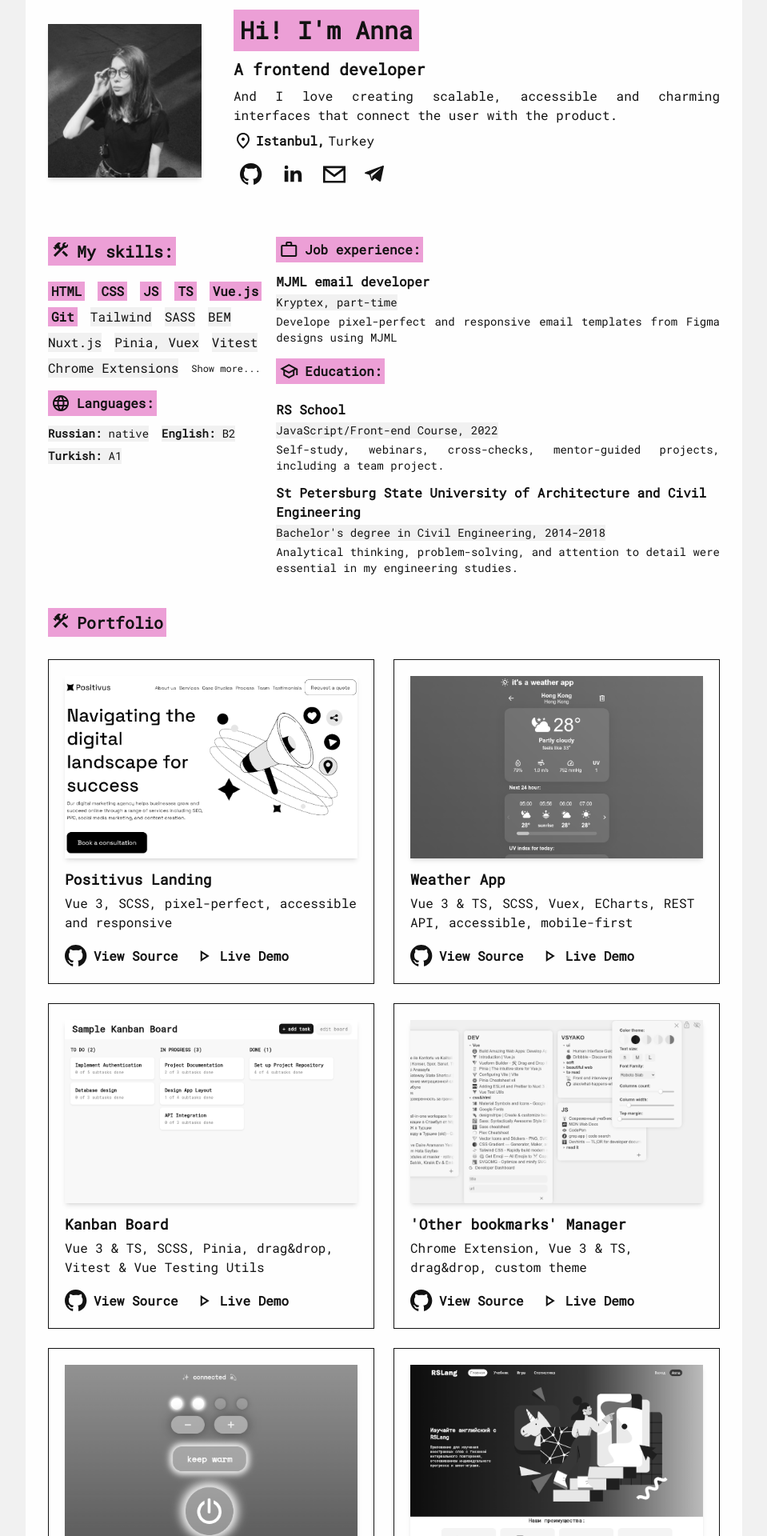
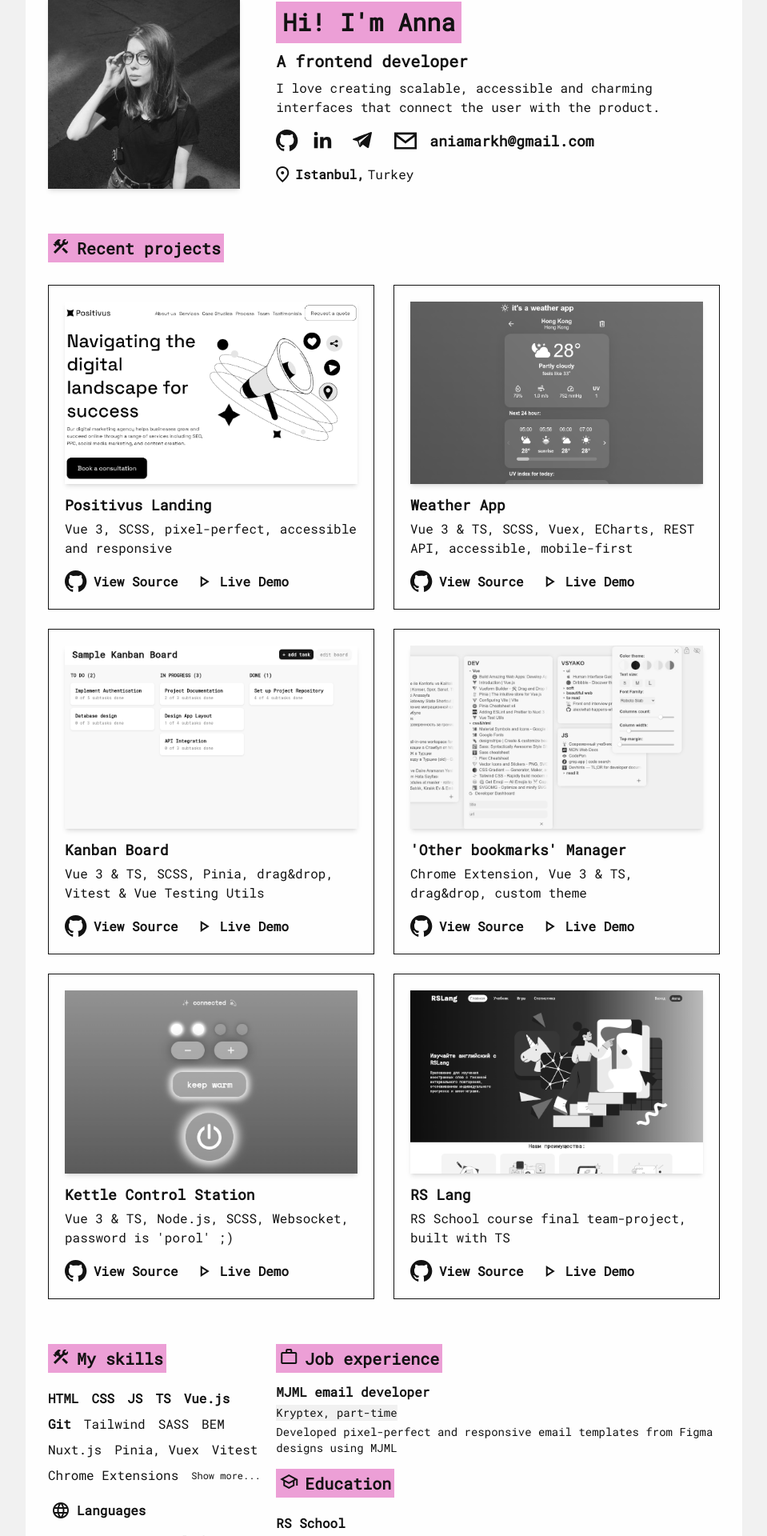
Before and after one commit to aniamarkh/cv, a Nuxt app: page / in a window 1280 px wide. Shown: the part 84-2004 px from the top of the page at 80% size, without its empty margins (160-1119 px from the left). Built offline with nearby package versions, Linux system fonts and the light colour scheme.

Commit message:
fix: layout

```diff
--- a/app.vue
+++ b/app.vue
@@ -16,19 +16,19 @@ useHead({
     class="overflow-x-clip md:w-full w-lg mx-auto min-h-screen font-primary flex flex-col gap-6 bg-white text-black selection:bg-accent selection:text-white dark:bg-darkgrey dark:text-lightgrey transition-all duration-300"
   >
     <HeaderSection />
-    <main class="flex flex-col gap-10 px-7">
+    <main class="flex flex-col px-7">
       <AboutSection />
-      <div class="grid grid-cols-3 md:grid-cols-1 gap-4 md:gap-10 md:max-w-lg">
-        <div id="skills" class="flex flex-col gap-4 col-span-1 md:col-span-2">
+      <PortfolioSection />
+      <div id="skills" class="grid grid-cols-3 md:grid-cols-1 gap-4 md:max-w-lg mb-4">
+        <div class="flex flex-col gap-4 col-span-1 md:col-span-2">
           <SkillsSection />
           <LangsSection />
         </div>
-        <div id="experience" class="flex flex-col gap-4 col-span-2">
+        <div class="flex flex-col gap-4 col-span-2">
           <JobSection />
           <EducationSection />
         </div>
       </div>
-      <PortfolioSection />
     </main>
     <FooterSection />
   </div>
--- a/assets/css/main.css
+++ b/assets/css/main.css
@@ -42,11 +42,7 @@
   }
 
   .primary-skill {
-    @apply bg-accent font-bold dark:text-black px-1;
-  }
-
-  .skill {
-    @apply bg-lightgrey dark:bg-darkgrey md:font-bold;
+    @apply font-bold;
   }
 }
 
--- a/components/AboutSection.vue
+++ b/components/AboutSection.vue
@@ -1,22 +1,22 @@
 <template>
-  <div class="flex flex-row sm:flex-col gap-10 items-center sm:items-start py-4 md:py-0">
+  <div class="grid grid-cols-3 md:grid-cols-1 gap-4 items-center sm:items-start">
     <img
       src="assets/me.png"
       alt="My photo"
-      class="shadow-md grayscale transition-all hover:grayscale-0 flex-shrink-0 w-48 h-48"
+      class="col-span-1 shadow-md grayscale transition-all hover:grayscale-0 flex-shrink-0 w-60 h-60"
     />
-    <div class="flex flex-col gap-2 md:max-w-md">
+    <div class="col-span-2 flex flex-col gap-2 md:max-w-xl">
       <h1 class="font-bold w-fit p-2 text-3xl bg-accent dark:text-black">Hi! I'm Anna</h1>
       <p class="font-bold text-xl">A frontend developer</p>
-      <p class="text-justify">
-        And I love creating scalable, accessible and charming interfaces that connect the user with
-        the product.
+      <p>
+        I love creating scalable, accessible and charming interfaces that connect the user with the
+        product.
       </p>
-      <p class="inline-flex gap-1">
+      <ContactsSection />
+      <p class="inline-flex gap-1 -mx-1">
         <span class="material-symbols-outlined"> location_on </span
         ><span class="font-bold">Istanbul,</span>Turkey
       </p>
-      <ContactsSection />
     </div>
   </div>
 </template>
--- a/components/ContactsSection.vue
+++ b/components/ContactsSection.vue
@@ -1,6 +1,6 @@
 <template>
-  <div class="flex flex-row gap-2">
-    <ContactLink href="https://github.com/aniamarkh" label="Github">
+  <div class="flex flex-row sm:flex-wrap gap-2 items-center">
+    <ContactLink href="https://github.com/aniamarkh" label="Github" class="-mx-2">
       <svg class="contacts-icon" viewBox="0 0 100 100">
         <path
           d="M48.854 0C21.839 0 0 22 0 49.217c0 21.756 13.993 40.172 33.405 46.69 2.427.49 3.316-1.059 3.316-2.362 0-1.141-.08-5.052-.08-9.127-13.59 2.934-16.42-5.867-16.42-5.867-2.184-5.704-5.42-7.17-5.42-7.17-4.448-3.015.324-3.015.324-3.015 4.934.326 7.523 5.052 7.523 5.052 4.367 7.496 11.404 5.378 14.235 4.074.404-3.178 1.699-5.378 3.074-6.6-10.839-1.141-22.243-5.378-22.243-24.283 0-5.378 1.94-9.778 5.014-13.2-.485-1.222-2.184-6.275.486-13.038 0 0 4.125-1.304 13.426 5.052a46.97 46.97 0 0 1 12.214-1.63c4.125 0 8.33.571 12.213 1.63 9.302-6.356 13.427-5.052 13.427-5.052 2.67 6.763.97 11.816.485 13.038 3.155 3.422 5.015 7.822 5.015 13.2 0 18.905-11.404 23.06-22.324 24.283 1.78 1.548 3.316 4.481 3.316 9.126 0 6.6-.08 11.897-.08 13.526 0 1.304.89 2.853 3.316 2.364 19.412-6.52 33.405-24.935 33.405-46.691C97.707 22 75.788 0 48.854 0z"
@@ -12,11 +12,6 @@
         <path
           d="M9 25H4V10h5v15zM6.501 8a2.5 2.5 0 1 1 0-5.001A2.5 2.5 0 0 1 6.5 8zM27 25h-4.807v-7.3c0-1.741-.033-3.98-2.499-3.98-2.503 0-2.888 1.896-2.888 3.854V25H12V9.989h4.614v2.051h.065c.642-1.18 2.211-2.424 4.551-2.424 4.87 0 5.77 3.109 5.77 7.151V25z"
         />
-      </svg>
-    </ContactLink>
-    <ContactLink href="mailto:aniamark@gmail.com?subject=Hi, Anna!" label="E-mail">
-      <svg class="contacts-icon" viewBox="0 0 8 6">
-        <path d="m0 0h8v6h-8zm.75 .75v4.5h6.5v-4.5zM0 0l4 3 4-3v1l-4 3-4-3z" />
       </svg>
     </ContactLink>
     <ContactLink href="https://t.me/aniamarkh" label="Telegram">
@@ -34,5 +29,11 @@
         />
       </svg>
     </ContactLink>
+    <ContactLink href="mailto:aniamark@gmail.com?subject=Hi, Anna!" label="E-mail">
+      <svg class="contacts-icon" viewBox="0 0 8 6">
+        <path d="m0 0h8v6h-8zm.75 .75v4.5h6.5v-4.5zM0 0l4 3 4-3v1l-4 3-4-3z" />
+      </svg>
+    </ContactLink>
+    <p class="font-bold w-fit text-lg">aniamarkh@gmail.com</p>
   </div>
 </template>
--- a/components/EducationSection.vue
+++ b/components/EducationSection.vue
@@ -1,7 +1,7 @@
 <template>
   <div class="flex flex-col gap-3">
-    <h1 class="title">
-      <span class="material-symbols-outlined text-base" aria-hidden="true"> school </span>Education:
+    <h1 class="title text-xl">
+      <span class="material-symbols-outlined text-xl" aria-hidden="true"> school </span>Education
     </h1>
     <div class="flex flex-col gap-1">
       <h2 class="font-bold">RS School</h2>
@@ -13,7 +13,7 @@
           >JavaScript/Front-end Course, 2022</a
         >
       </h3>
-      <p class="text-sm text-justify">
+      <p class="text-sm">
         Self-study, webinars, cross-checks, mentor-guided projects, including a team project.
       </p>
     </div>
@@ -24,7 +24,7 @@
       <h3 class="bg-lightgrey dark:bg-mediumgrey dark:font-bold text-sm w-fit">
         Bachelor's degree in Civil Engineering, 2014-2018
       </h3>
-      <p class="text-sm text-justify">
+      <p class="text-sm">
         Analytical thinking, problem-solving, and attention to detail were essential in my
         engineering studies.
       </p>
--- a/components/HeaderSection.vue
+++ b/components/HeaderSection.vue
@@ -7,18 +7,13 @@ const navItems = [
     isHiddenOnDesktop: false,
   },
   {
-    title: 'Skills',
-    href: '#skills',
-    isHiddenOnDesktop: true,
+    title: 'Recent projects',
+    href: '#portfolio',
+    isHiddenOnDesktop: false,
   },
   {
-    title: 'Experience',
-    href: '#experience',
-    isHiddenOnDesktop: true,
-  },
-  {
-    title: 'Portfolio',
-    href: '#portfolio',
+    title: 'Skills & Experience',
+    href: '#skills',
     isHiddenOnDesktop: false,
   },
 ];
--- a/components/JobSection.vue
+++ b/components/JobSection.vue
@@ -1,16 +1,15 @@
 <template>
   <div class="flex flex-col gap-1">
-    <h1 class="title">
-      <span class="material-symbols-outlined text-base" aria-hidden="true"> work </span>Job
-      experience:
+    <h1 class="title text-xl mt-14 md:mt-2">
+      <span class="material-symbols-outlined text-xl" aria-hidden="true"> work </span>Job experience
     </h1>
     <div class="flex flex-col gap-1">
       <h2 class="font-bold">MJML email developer</h2>
       <h3 class="bg-lightgrey dark:bg-mediumgrey dark:font-bold text-sm w-fit">
         Kryptex, part-time
       </h3>
-      <p class="text-sm text-justify">
-        Develope pixel-perfect and responsive email templates from Figma designs using MJML
+      <p class="text-sm">
+        Developed pixel-perfect and responsive email templates from Figma designs using MJML
       </p>
     </div>
   </div>
--- a/components/LangsSection.vue
+++ b/components/LangsSection.vue
@@ -1,9 +1,9 @@
 <template>
   <div>
     <div class="flex flex-col gap-1">
-      <h1 class="title text-base">
+      <h1 class="font-bold w-fit p-1 text-base mb-2 inline-flex gap-2">
         <span class="material-symbols-outlined text-base" aria-hidden="true"> language </span
-        >Languages:
+        >Languages
       </h1>
       <ul class="flex flex-row flex-wrap gap-x-4 gap-y-2 [&>*]:text-sm">
         <li class="skill"><strong>Russian:</strong> native</li>
--- a/components/PortfolioItem.vue
+++ b/components/PortfolioItem.vue
@@ -1,22 +1,27 @@
 <script setup lang="ts">
-defineProps<{
+const props = defineProps<{
   title: string;
   desc: string;
   repo: string;
   deploy: string;
   screenshot: string;
 }>();
+
+const openInNewTab = () => {
+  window.open(props.deploy, '_blank');
+};
 </script>
 
 <template>
   <div
-    class="group justify-self flex flex-col gap-1 max-w-xl p-5 border-solid border border-black hover:scale-105 hover:bg-accent hover:border-accent dark:border-lightgrey dark:hover:text-black dark:hover:border-accent transition-all duration-300"
+    class="cursor-pointer group justify-self flex flex-col gap-1 max-w-xl p-5 border-solid border border-black hover:scale-105 hover:bg-accent hover:border-accent dark:border-lightgrey dark:hover:text-black dark:hover:border-accent transition-all duration-300"
+    @click="openInNewTab"
   >
     <img class="screenshot" :src="screenshot" :alt="`${title} screenshot`" />
     <h2 class="mt-2 text-lg font-bold">{{ title }}</h2>
     <p>{{ desc }}</p>
     <div class="flex flex-row gap-5 mt-3">
-      <a :href="repo" target="_blank" class="text-link whitespace-nowrap">
+      <a :href="repo" target="_blank" class="text-link whitespace-nowrap" @click.stop>
         <svg class="contacts-icon" viewBox="0 0 100 100" aria-hidden="true">
           <path
             d="M48.854 0C21.839 0 0 22 0 49.217c0 21.756 13.993 40.172 33.405 46.69 2.427.49 3.316-1.059 3.316-2.362 0-1.141-.08-5.052-.08-9.127-13.59 2.934-16.42-5.867-16.42-5.867-2.184-5.704-5.42-7.17-5.42-7.17-4.448-3.015.324-3.015.324-3.015 4.934.326 7.523 5.052 7.523 5.052 4.367 7.496 11.404 5.378 14.235 4.074.404-3.178 1.699-5.378 3.074-6.6-10.839-1.141-22.243-5.378-22.243-24.283 0-5.378 1.94-9.778 5.014-13.2-.485-1.222-2.184-6.275.486-13.038 0 0 4.125-1.304 13.426 5.052a46.97 46.97 0 0 1 12.214-1.63c4.125 0 8.33.571 12.213 1.63 9.302-6.356 13.427-5.052 13.427-5.052 2.67 6.763.97 11.816.485 13.038 3.155 3.422 5.015 7.822 5.015 13.2 0 18.905-11.404 23.06-22.324 24.283 1.78 1.548 3.316 4.481 3.316 9.126 0 6.6-.08 11.897-.08 13.526 0 1.304.89 2.853 3.316 2.364 19.412-6.52 33.405-24.935 33.405-46.691C97.707 22 75.788 0 48.854 0z"
@@ -24,7 +29,7 @@ defineProps<{
         </svg>
         View Source
       </a>
-      <a :href="deploy" target="_blank" class="text-link whitespace-nowrap">
+      <a :href="deploy" target="_blank" class="text-link whitespace-nowrap" @click.stop>
         <span class="material-symbols-outlined"> play_arrow </span>
         Live Demo
       </a>
--- a/components/PortfolioSection.vue
+++ b/components/PortfolioSection.vue
@@ -47,9 +47,9 @@ const portfolioItems = [
 
 <template>
   <div id="portfolio" class="flex flex-col gap-2">
-    <h1 class="title text-xl mb-5">
-      <span class="material-symbols-outlined text-xl" aria-hidden="true"> construction </span
-      >Portfolio
+    <h1 class="title text-xl mb-5 mt-14">
+      <span class="material-symbols-outlined text-xl" aria-hidden="true"> construction </span>Recent
+      projects
     </h1>
     <div class="grid grid-cols-2 md:grid-cols-1 gap-6">
       <PortfolioItem
--- a/components/SkillsSection.vue
+++ b/components/SkillsSection.vue
@@ -26,9 +26,9 @@ const skills = [
 
 <template>
   <div class="flex flex-col gap-3">
-    <h1 class="title text-xl">
+    <h1 class="title text-xl mt-14">
       <span class="material-symbols-outlined text-xl" aria-hidden="true"> construction </span>
-      My skills:
+      My skills
     </h1>
     <Transition>
       <ul class="flex flex-row flex-wrap gap-x-4 gap-y-2">
```
